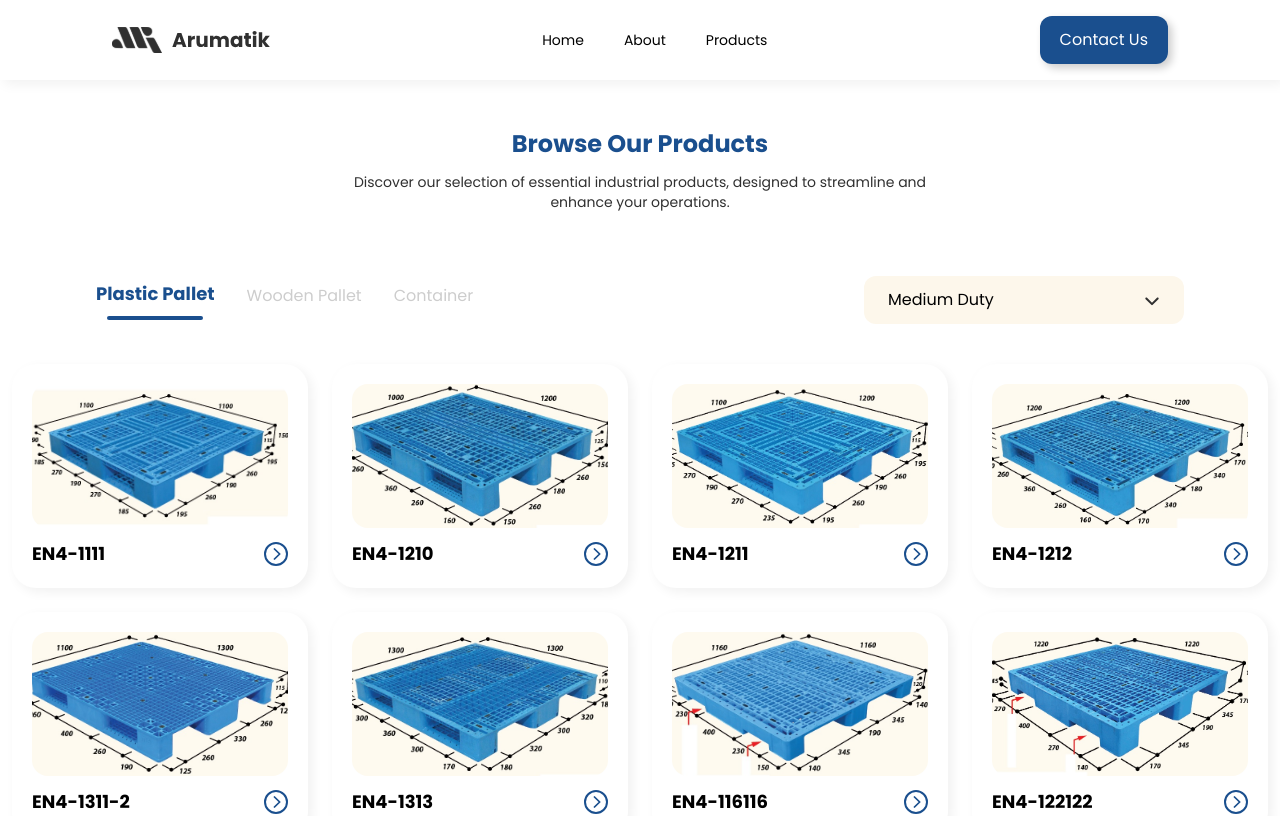
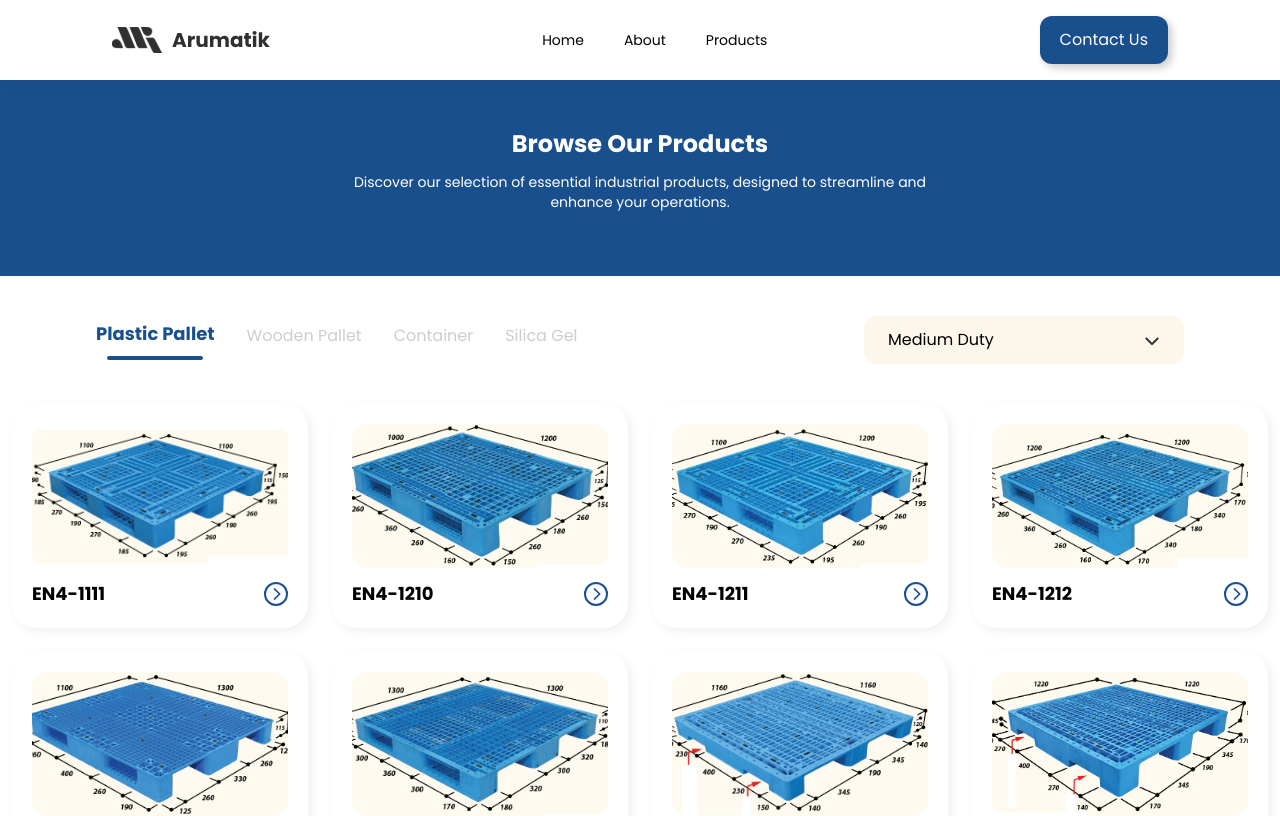
Before and after one commit to Crskiko/Arumatik, a React (Vite) app: page /products in a window 1280 px wide. Shown: the top 816 px of the page. Built offline with nearby package versions, Linux system fonts and the light colour scheme.

Commit message:
fix warning and update ui

```diff
--- a/src/assets/data/product.json
+++ b/src/assets/data/product.json
@@ -909,6 +909,32 @@
       "static_load": null,
       "dynamic_load": null,
       "racking_load": null
+    },
+    {
+      "name": "Blue-Gel",
+      "series": null,
+      "category": "Silica Gel",
+      "image": "gels/Blue-Gel.jpg",
+      "size": "1/2/5/10/100 mm",
+      "material": "Silica",
+      "type": null,
+      "color": "Blue",
+      "static_load": null,
+      "dynamic_load": null,
+      "racking_load": null
+    },
+    {
+      "name": "White-Gel",
+      "series": null,
+      "category": "Silica Gel",
+      "image": "gels/White-Gel.jpeg",
+      "size": "1/2/5/10/100 mm",
+      "material": "Silica",
+      "type": null,
+      "color": "White",
+      "static_load": null,
+      "dynamic_load": null,
+      "racking_load": null
     }
   ]
 }
--- a/src/components/CardProduct.jsx
+++ b/src/components/CardProduct.jsx
@@ -14,9 +14,10 @@ import convertToSlug from "../utils/convertToSlug";
  */
 function CardProduct({ product, onClick }) {
   return (
-    <div
+    <button
       className="group flex flex-col items-center justify-center w-fit bg-white p-5 cursor-pointer
-      rounded-3xl shadow-sm transform transition-all duration-300 hover:scale-105"
+      rounded-3xl shadow-sm transform transition-all duration-200 hover:scale-105
+      hover:bg-blue hover:text-white"
       onClick={onClick}
     >
       <img
@@ -36,7 +37,7 @@ function CardProduct({ product, onClick }) {
           <img src={ArrowIcon} alt="arrow-icon" className="ml-[0.07rem] w-2" />
         </div>
       </div>
-    </div>
+    </button>
   );
 }
 
@@ -45,6 +46,7 @@ CardProduct.propTypes = {
     name: PropTypes.string.isRequired,
     image: PropTypes.string.isRequired,
   }).isRequired,
+  onClick: PropTypes.func.isRequired,
 };
 
 export default CardProduct;
--- a/src/components/ClientSection.jsx
+++ b/src/components/ClientSection.jsx
@@ -18,8 +18,8 @@ function ClientSection() {
         <img
           src="/images/logos/logo-garuda.png"
           alt="logo-garuda"
-          className="max-w-24 opacity-20 transform
-          transition-all duration-500 cursor-default hover:opacity-100 hover:scale-105"
+          className="max-w-24 opacity-20 transform transition-all duration-500
+          cursor-default hover:opacity-100 hover:scale-105"
         />
         <img
           src="/images/logos/logo-indofood.png"
--- a/src/components/FilterSection.jsx
+++ b/src/components/FilterSection.jsx
@@ -24,20 +24,23 @@ function FilterSection({
   setSeries,
 }) {
   return (
-    <section className="h-fit pt-32">
-      <Heading
-        text="Browse Our Products"
-        desc="Discover our selection of essential industrial products, designed to
+    <section className="h-fit">
+      <div className="pt-32 py-16 bg-blue w-full flex justify-center">
+        <Heading
+          text="Browse Our Products"
+          desc="Discover our selection of essential industrial products, designed to
           streamline and enhance your operations."
-      ></Heading>
+          primary={false}
+        ></Heading>
+      </div>
 
-      <div className="flex justify-between w-full mt-16 mb-10 px-24">
+      <div className="flex justify-between w-full my-10 px-24">
         <div className="flex items-center gap-8">
-          {categories.map((value, index) => (
-            <div key={index}>
+          {categories.map(value => (
+            <div key={value}>
               <Tab
                 name={value}
-                isActive={value === selectedCategory ? true : false}
+                isActive={value === selectedCategory}
                 onClick={() => setCategory(value)}
               ></Tab>
             </div>
--- a/src/components/HeroSection.jsx
+++ b/src/components/HeroSection.jsx
@@ -39,12 +39,13 @@ function HeroSection({ navigate, scroll }) {
         />
       </div>
 
-      <div
+      <button
         className="bg-blue w-6 h-6 rounded-full flex items-center justify-center absolute bottom-10"
         onMouseOver={scroll}
+        onFocus={scroll}
       >
         <img src={ArrowV2Icon} alt="arrow-icon" className="ml-[0.05rem] w-4" />
-      </div>
+      </button>
     </section>
   );
 }
--- a/src/components/Navbar.jsx
+++ b/src/components/Navbar.jsx
@@ -10,12 +10,12 @@ import Button from "./Button";
 function Navbar() {
   return (
     <nav className="fixed z-50 flex items-center justify-between bg-white w-screen shadow-sm py-4 px-28">
-      <HashLink to={"/#hero"}>
+      <HashLink to={"/"}>
         <img src={Logo} alt="logo" />
       </HashLink>
 
       <ul className="flex items-center gap-10">
-        <HashLink to={"/#hero"}>
+        <HashLink to={"/"}>
           <li className="text-sm cursor-pointer hover:text-blue hover:font-bold">
             Home
           </li>
--- a/src/utils/convertToSlug.js
+++ b/src/utils/convertToSlug.js
@@ -10,7 +10,7 @@
 const convertToSlug = (text) => {
   return text
     .toLowerCase()
-    .replace(/[^\w ]+/g, "")
+    .replace(/[^\w ]+/g, "-")
     .replace(/ +/g, "-");
 };
 
```
Also changed, not shown: public/images/gels/Blue-Gel.jpg (added), public/images/gels/White-Gel.jpeg (added).
